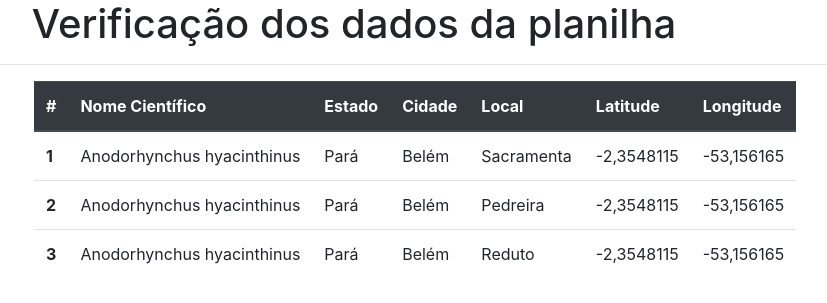
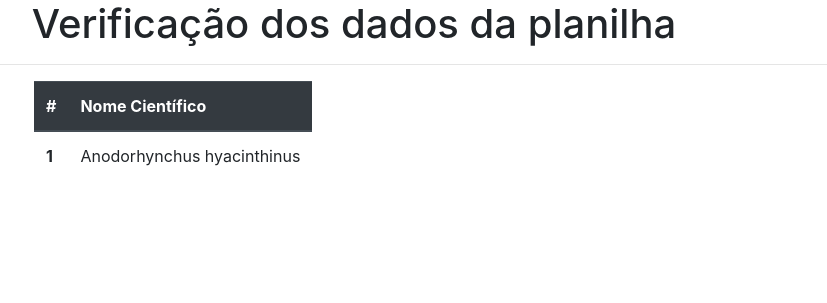
Before and after one commit to Elielson68/BioTaxGeo, a Flask app: template templates/planilha.html in a window 1280 px wide. Shown: the part 56-359 px from the top of the page, without its empty margins (286-1113 px from the left). Run offline with Flask 2, Linux system fonts and the light colour scheme; the template is opened without the code that fills it, so the values that code supplies are empty; some libraries are stand-ins or nearby versions.

Commit message:
Criando codigo junto do html por enquanto

```diff
--- a/Gbif_Testes.py
+++ b/Gbif_Testes.py
@@ -18,8 +18,10 @@ def mapa_teste():
         f = request.files['file']
         f.save(secure_filename(f.filename))
         planilha_atual.set_Diretorio(secure_filename(f.filename))
-        planilha_atual.set_ColG_ColNC("Genus1","Species1")
-        return render_template("planilha.html")
+        #planilha_atual.set_ColG_ColNC("Genus1","Species1")
+        Coluna1 = "Genus1"
+        Coluna2 = "Species1"
+        return render_template("planilha.html", Coluna1 = Coluna1, Coluna2 = Coluna2)
 
 #'POLYGON(([longitude ->]-60.2910 [latitude ->]-14.4626,-52.6142 -14.4626, -53.5810 -22.2995,  -60.1591 -22.2995, -60.2910 -14.4626))'
 
--- /dev/null
+++ b/static/js/planilha.js
@@ -0,0 +1 @@
+alert("{{Coluna1}}")
--- a/templates/planilha.html
+++ b/templates/planilha.html
@@ -19,50 +19,23 @@
 
         <h1 style="text-align: center;">Verificação dos dados da planilha</h1> <hr>
         <div id="planilha">
-          <table class="table">
+          <table class="table" id="tabela_planilha">
             <thead class="thead-dark">
               <tr>
                 <th scope="col">#</th>
                 <th scope="col">Nome Científico</th>
-                <th scope="col">Estado</th>
-                <th scope="col">Cidade</th>
-                <th scope="col">Local</th>
-                <th scope="col">Latitude</th>
-                <th scope="col">Longitude</th>
               </tr>
             </thead>
             <tbody>
               <tr>
                 <th scope="row">1</th>
                 <td>Anodorhynchus hyacinthinus</td>
-                <td>Pará</td>
-                <td>Belém</td>
-                <td>Sacramenta</td>
-                <td>-2,3548115</td>
-                <td>-53,156165</td>
-              </tr>
-              <tr>
-                <th scope="row">2</th>
-                <td>Anodorhynchus hyacinthinus</td>
-                <td>Pará</td>
-                <td>Belém</td>
-                <td>Pedreira</td>
-                <td>-2,3548115</td>
-                <td>-53,156165</td>
-              </tr>
-              <tr>
-                <th scope="row">3</th>
-                <td>Anodorhynchus hyacinthinus</td>
-                <td>Pará</td>
-                <td>Belém</td>
-                <td>Reduto</td>
-                <td>-2,3548115</td>
-                <td>-53,156165</td>
               </tr>
             </tbody>
             </table>
         </div>
+        <script>
 
-
+        </script>
     </body>
 </html>
```
